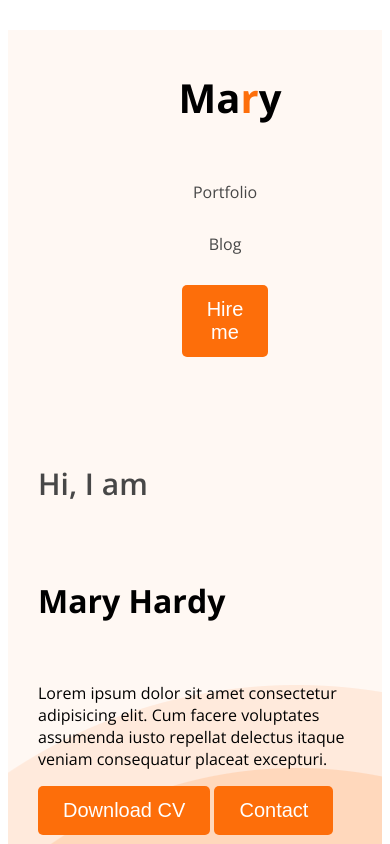
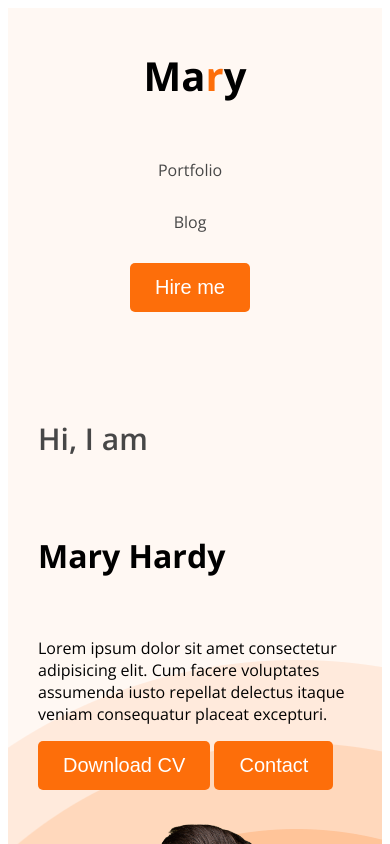
Before and after one commit to thesabyasachibarua/tools-portfolio, a plain HTML site: page index.html in a window 390 px wide. Shown: the top 844 px of the page. Drawn offline with nearby package versions, Linux system fonts and the light colour scheme.

Commit message:
final commit

```diff
--- a/styles/style.css
+++ b/styles/style.css
@@ -226,8 +226,8 @@ main section{
         flex-direction: column;
         margin: 30px;
     }
-    .button-2{
-        /* margin-bottom: 10px; */
+    .button-2 button{
+        margin-bottom: 20px;
     }
     .banner-img img{
         width: 100%;
@@ -239,6 +239,7 @@ main section{
     }
     .navbar{
         flex-direction: column;
+        margin: 0;
     }
     .navbar ul{
         flex-direction: column;
```
